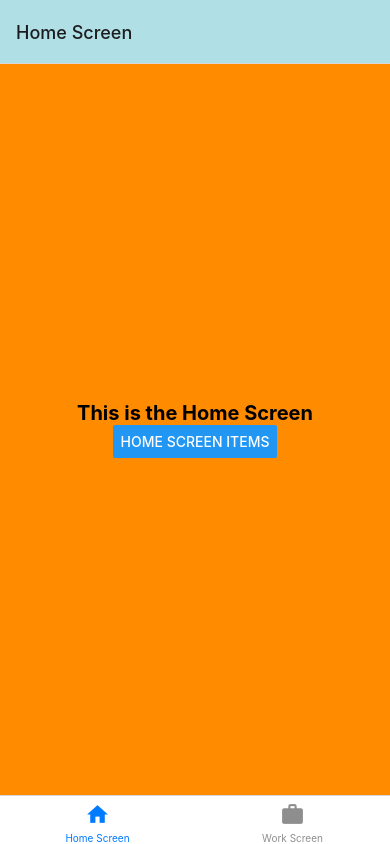
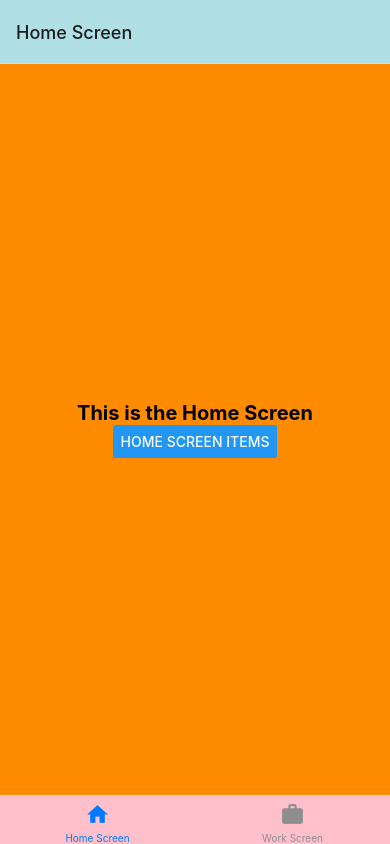
Before and after one commit to niteshsaxena03/temp, a React Native app: screen /Work in a window 390 px wide. Built offline with nearby package versions, Linux system fonts and the light colour scheme.

Commit message:
making some modifications

```diff
--- a/App.js
+++ b/App.js
@@ -51,7 +51,11 @@ const WorkStack = () => {
 export default function App() {
   return (
     <NavigationContainer>
-      <Tab.Navigator>
+      <Tab.Navigator
+        screenOptions={{
+          tabBarStyle: { backgroundColor: "#FFC0CB" }, // Yellow color
+        }}
+      >
         <Tab.Screen
           name="Home Screen"
           component={HomeStack}
@@ -71,9 +75,9 @@ export default function App() {
             tabBarIcon: ({ color, size }) => (
               <MaterialIcons name="work" size={size} color={color} />
             ),
-            headerStyle:{
-              backgroundColor:"#FFD700",
-            }
+            headerStyle: {
+              backgroundColor: "#FFD700",
+            },
           }}
         />
       </Tab.Navigator>
--- a/screens/WorkScreen.js
+++ b/screens/WorkScreen.js
@@ -7,7 +7,7 @@ function WorkScreen({navigation}) {
   }
   return (
     <View style={styles.outerContainer}>
-      <Text style={styles.text}>This is the Work screen</Text>
+      <Text style={styles.text}>This is the Work Screen</Text>
       <Button title="Work Screen Items" onPress={WorkScreenNavigator}/>
     </View>
   );
```
